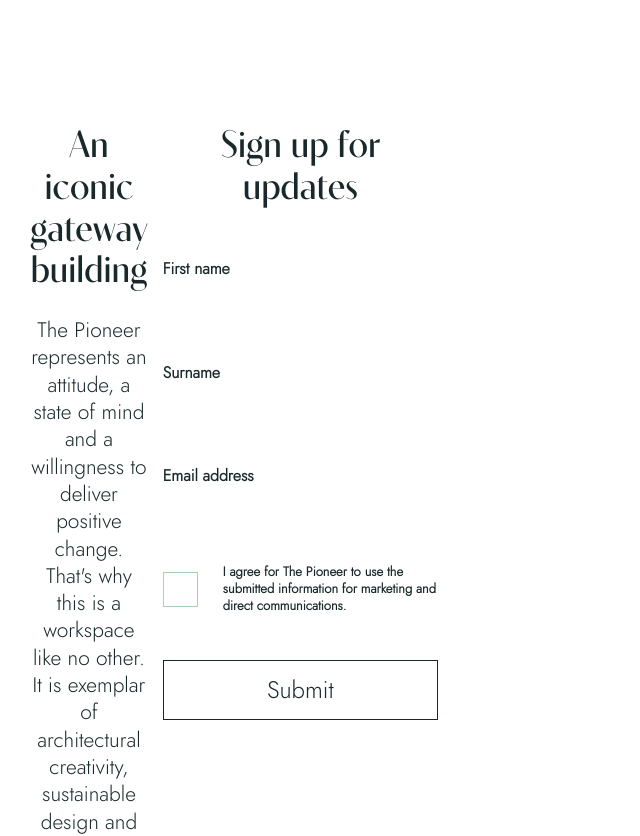
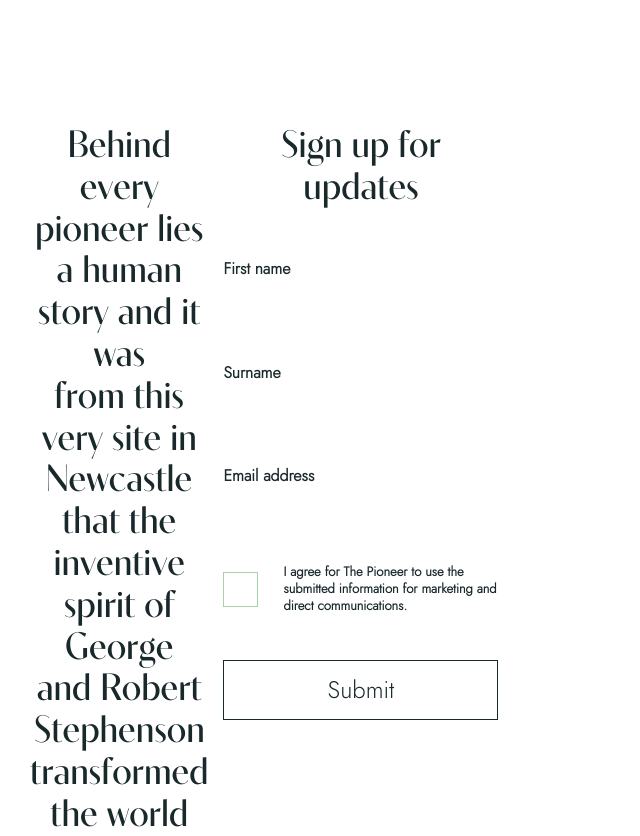
Before and after one commit to jm-dixon/Pioneer-Landing-Page, a Nuxt app: page / in a window 1280 px wide. Shown: the part 680-1516 px from the top of the page, without its empty margins (0-640 px from the left). Built offline with nearby package versions, Linux system fonts and the light colour scheme.

Commit message:
added additional text

```diff
--- a/components/Welcome.vue
+++ b/components/Welcome.vue
@@ -1,12 +1,15 @@
 <template>
   <div class="Welcome">
-    <h1 class="Welcome__heading">An iconic<br />gateway building</h1>
+    <h1 class="Welcome__heading">Behind every pioneer lies<br /> a human story and it was<br /> from this very site
+    in<br /> Newcastle that the <br />inventive spirit of George<br /> and Robert Stephenson<br /> transformed the world</h1>
     <p class="Welcome__text text-default">
-      The Pioneer represents an attitude, a state of mind and a willingness
-      to deliver positive change. That's why this is a workspace like no other.
-      It is exemplar of architectural creativity, sustainable design and an
-      interior specification focused on enabling high performance from happy
-      and relaxed people.
+      Today, we're welcoming a new generation of innovators to a workplace that brings
+      people, collaboration, and wellbeing together. Adjacent to Newcastle's Central Station with
+      spaces that are light, healthy and effecient, with outdoor and rooftop terraces
+      commanding views across the River Tyne. The Pioneer, is an exemplar of architectural
+      creativity and human-centric, sustainable design, welcomes companies with vision and
+      desire for quality.<br /><br />The landscape may have changed but the spirit of the place
+      has not. To find out more sign up.
     </p>
   </div>
 </template>
```
